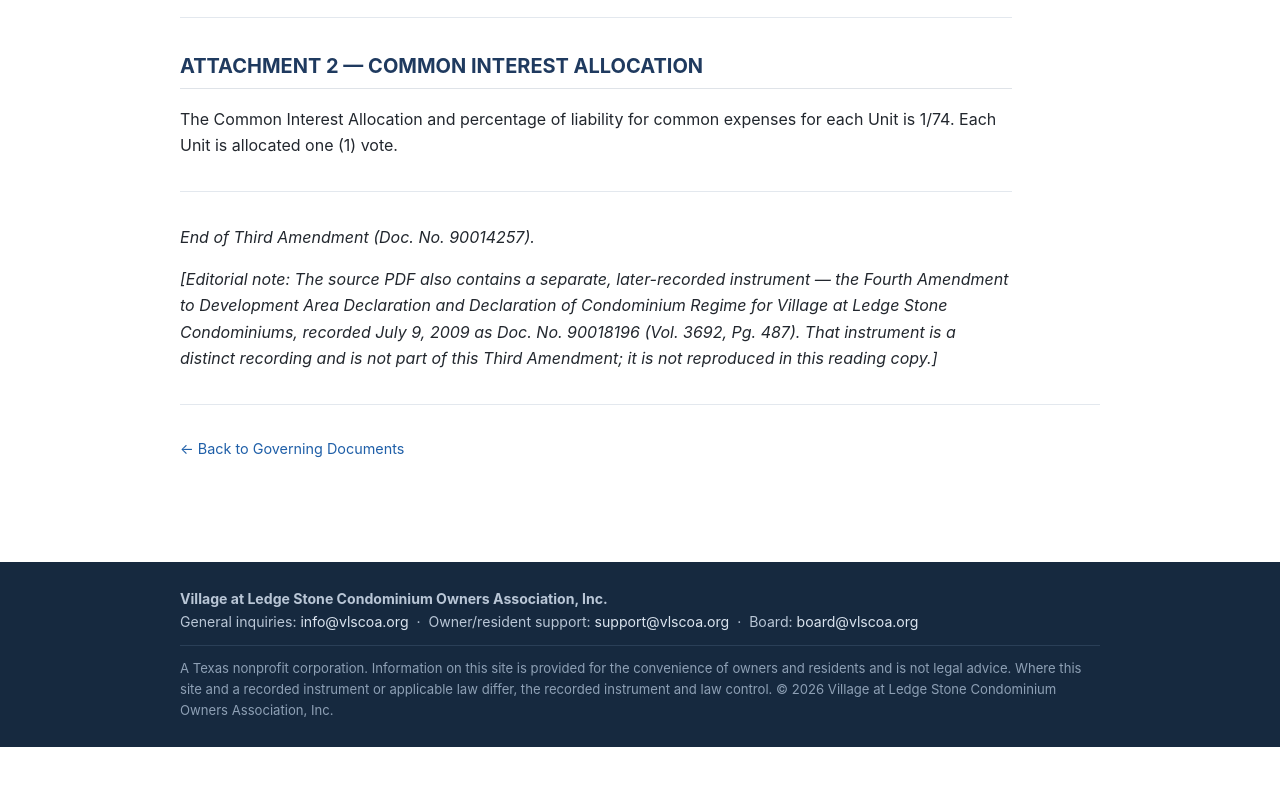
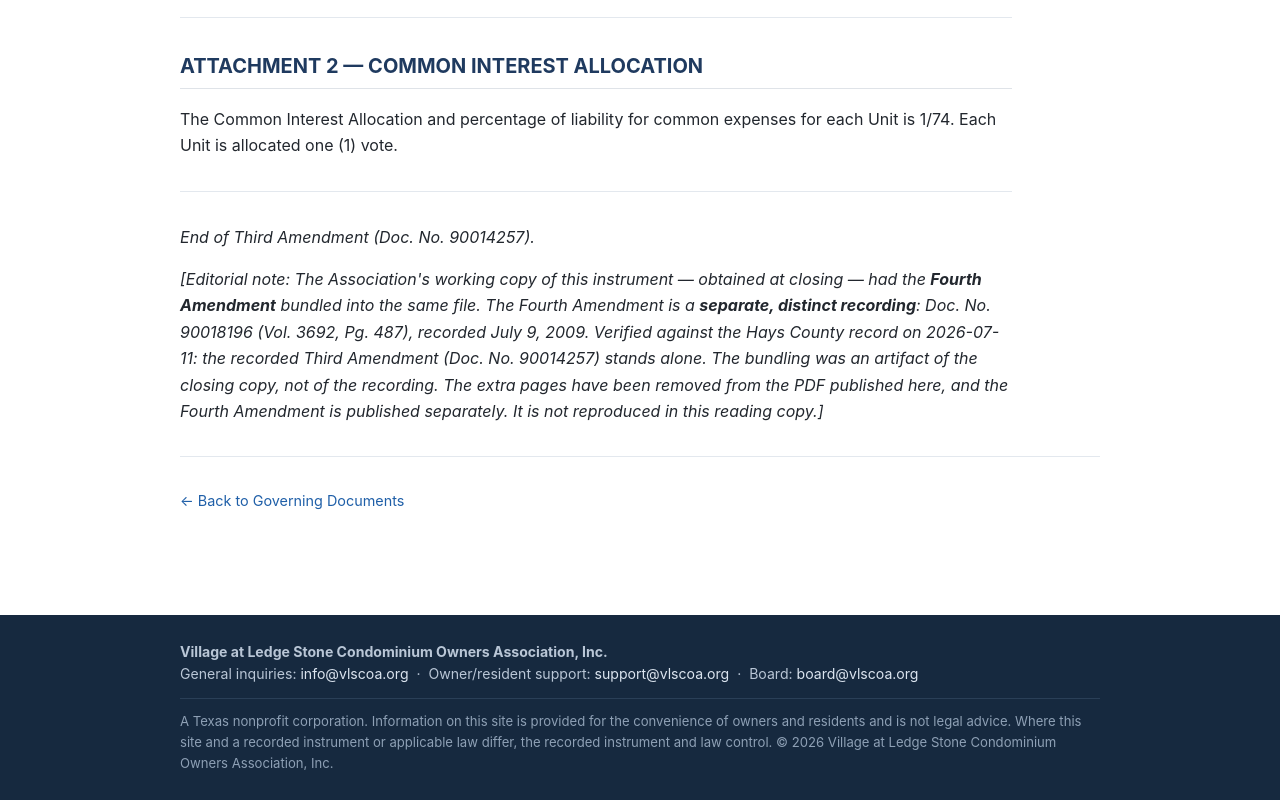
Before and after one commit to vlscoa/vlscoa-website, an Eleventy site: page src/reading/02.3-coa-declaration-third-amendment.md in a window 1280 px wide. Shown: the part 5449-6249 px from the top of the page. Before the commit the page ends 6196 px from the top, so only its background shows below. Built offline with nearby package versions, Linux system fonts and the light colour scheme; Eleventy itself is replaced by a stand-in of ours; files that its build step writes are made by us from their sources.

Commit message:
02.3 reading copy: correct editorial note now that the PDF is de-bundled

```diff
--- a/src/reading/02.3-coa-declaration-third-amendment.md
+++ b/src/reading/02.3-coa-declaration-third-amendment.md
@@ -151,4 +151,4 @@ The Common Interest Allocation and percentage of liability for common expenses f
 
 *End of Third Amendment (Doc. No. 90014257).*
 
-*[Editorial note: The source PDF also contains a separate, later-recorded instrument — the Fourth Amendment to Development Area Declaration and Declaration of Condominium Regime for Village at Ledge Stone Condominiums, recorded July 9, 2009 as Doc. No. 90018196 (Vol. 3692, Pg. 487). That instrument is a distinct recording and is not part of this Third Amendment; it is not reproduced in this reading copy.]*
+*[Editorial note: The Association's working copy of this instrument — obtained at closing — had the **Fourth Amendment** bundled into the same file. The Fourth Amendment is a **separate, distinct recording**: Doc. No. 90018196 (Vol. 3692, Pg. 487), recorded July 9, 2009. Verified against the Hays County record on 2026-07-11: the recorded Third Amendment (Doc. No. 90014257) stands alone. The bundling was an artifact of the closing copy, not of the recording. The extra pages have been removed from the PDF published here, and the Fourth Amendment is published separately. It is not reproduced in this reading copy.]*
```
